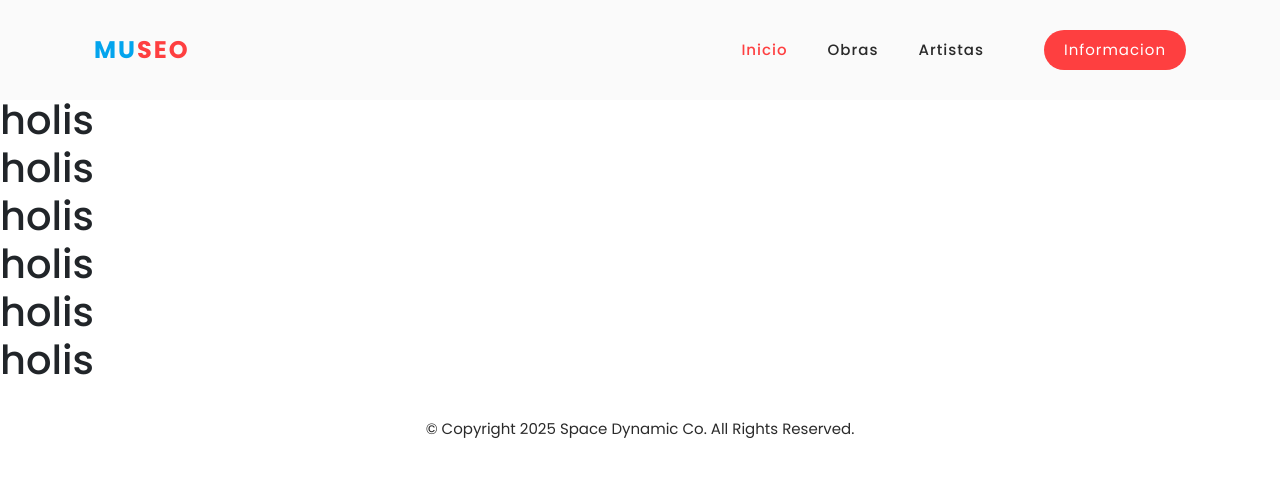
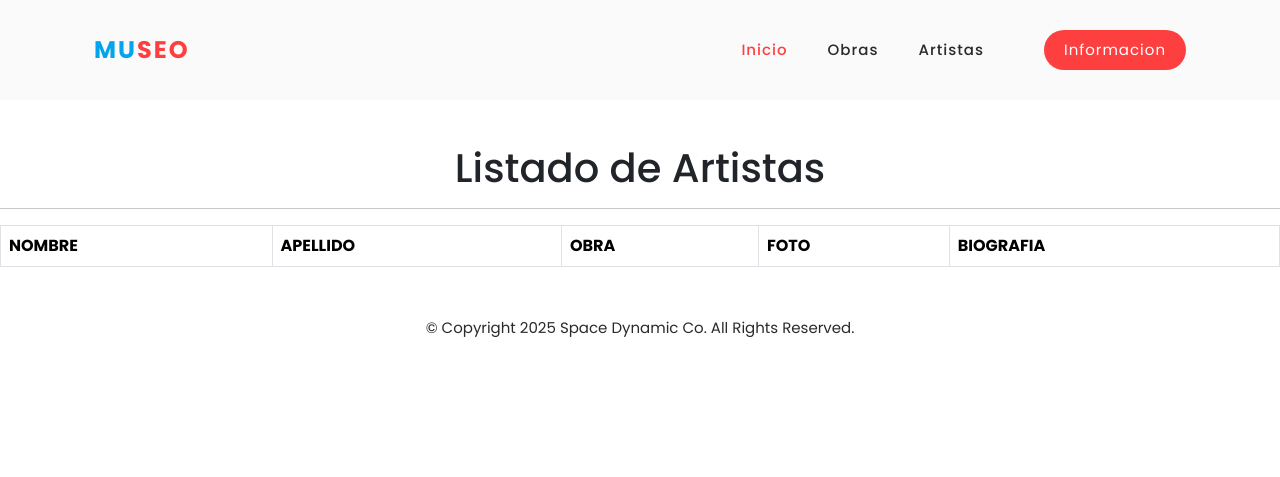
Before and after one commit to Anthonybm8/Museo, a Django app: page /inicio in a window 1280 px wide. Shown: the top 477 px of the page. Run offline with Django 5.2, Linux system fonts and the light colour scheme; lists and menus that the app fills with data are empty; some libraries are stand-ins or nearby versions.

Commit message:
se agrego la vistas del listado de artistas

```diff
--- a/Aplicaciones/Artista/templates/inicio.html
+++ b/Aplicaciones/Artista/templates/inicio.html
@@ -1,11 +1,19 @@
 {% extends 'plantillas.html' %}
 {% load static %}
 {% block content %}
-<br><br><br><br>
-<h1>holis</h1>
-<h1>holis</h1>
-<h1>holis</h1>
-<h1>holis</h1>
-<h1>holis</h1>
-<h1>holis</h1>
+<br><br><br><br><br><br>
+<h1 class="text-center">Listado de Artistas</h1>
+<hr>
+<table class="table table-bordered table-striped table-hover ">
+    <thead>
+        <tr>
+            <th>NOMBRE</th>
+            <th>APELLIDO</th>
+            <th>OBRA</th>
+            <th>FOTO</th>
+            <th>BIOGRAFIA</th>
+        </tr>
+    </thead>
+</table>
+
 {% endblock %}
--- a/Aplicaciones/Obra/templates/inicioob.html
+++ b/Aplicaciones/Obra/templates/inicioob.html
@@ -26,7 +26,7 @@
             <td>{{ obra.fecha_creacion }}</td>
             <td>
                 {% if obra.foto %}
-                <img src="{{ obra.foto.url }}" height="80px" alt="">
+                <img src="{{ obra.foto.url }}" height="350px" width="150px" alt="">
                 {% else %}
                 NINGUNA FOTO
                 {% endif %}
```
